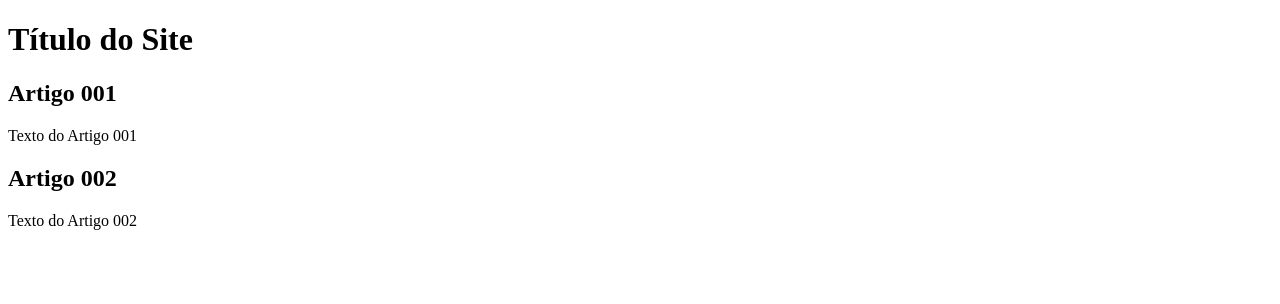
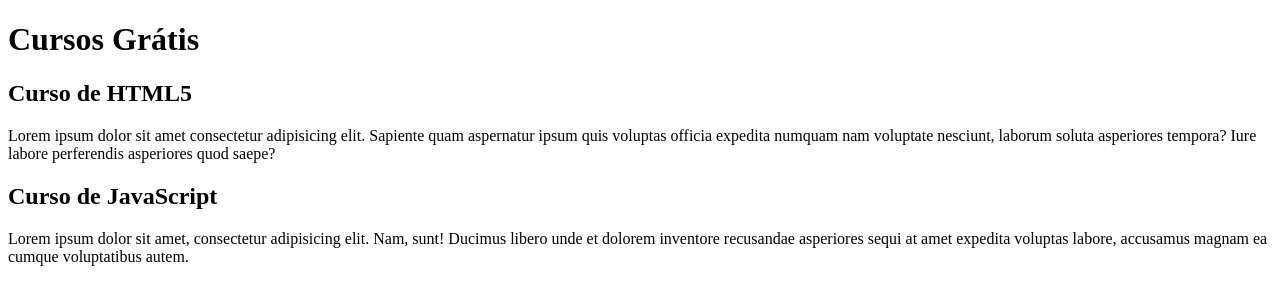
Before and after one commit to Falconsfly/projeto-site, a plain HTML site: page index.html in a window 1280 px wide. Drawn offline with Linux system fonts and the light colour scheme.

Commit message:
comecei a escrever

```diff
--- a/index.html
+++ b/index.html
@@ -8,15 +8,15 @@
 <body>
     <main>
         <header>
-            <h1>Título do Site</h1>
+            <h1>Cursos Grátis</h1>
         </header>
         <article>
-            <h2>Artigo 001</h2>
-            <p>Texto do Artigo 001</p>
+            <h2>Curso de HTML5</h2>
+            <p>Lorem ipsum dolor sit amet consectetur adipisicing elit. Sapiente quam aspernatur ipsum quis voluptas officia expedita numquam nam voluptate nesciunt, laborum soluta asperiores tempora? Iure labore perferendis asperiores quod saepe?</p>
         </article>
         <article>
-            <h2>Artigo 002</h2>
-            <p>Texto do Artigo 002</p>
+            <h2>Curso de JavaScript</h2>
+            <p>Lorem ipsum dolor sit amet, consectetur adipisicing elit. Nam, sunt! Ducimus libero unde et dolorem inventore recusandae asperiores sequi at amet expedita voluptas labore, accusamus magnam ea cumque voluptatibus autem.</p>
         </article>
     </main>
 </body>
```
